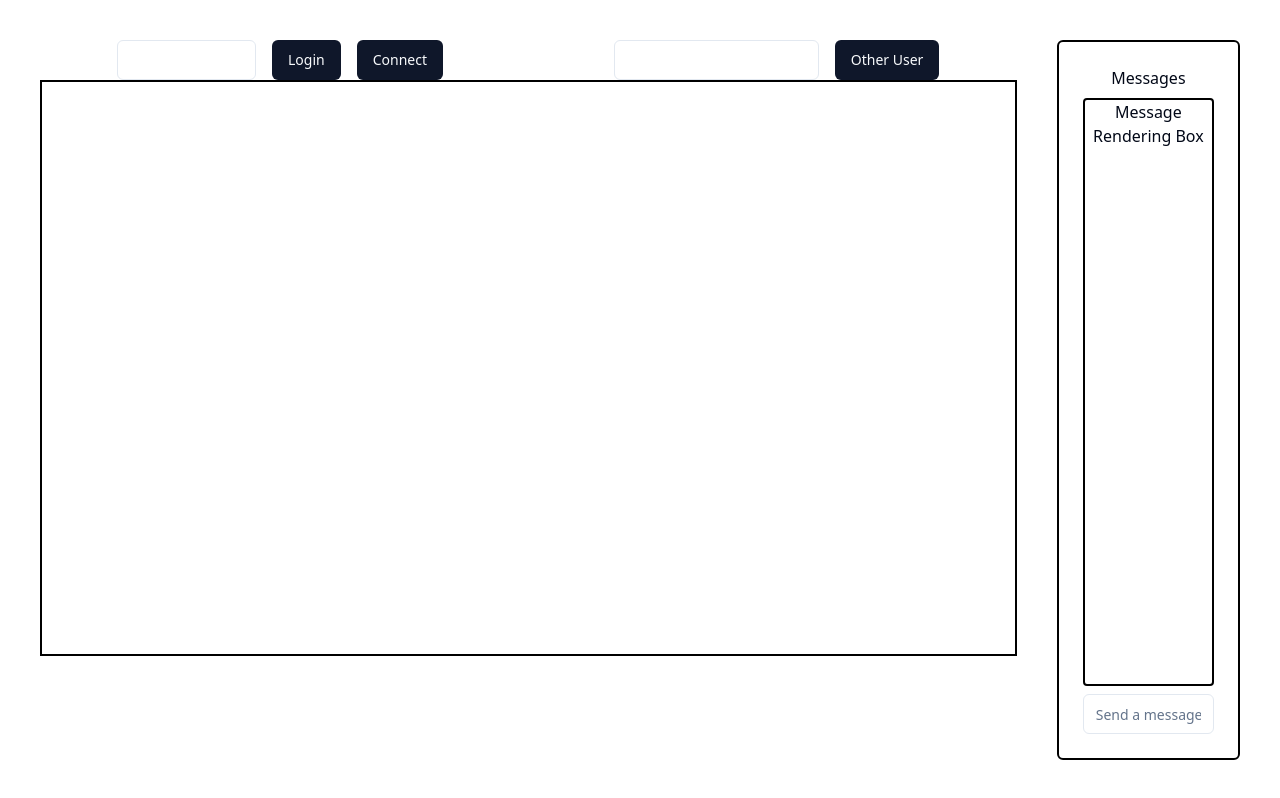
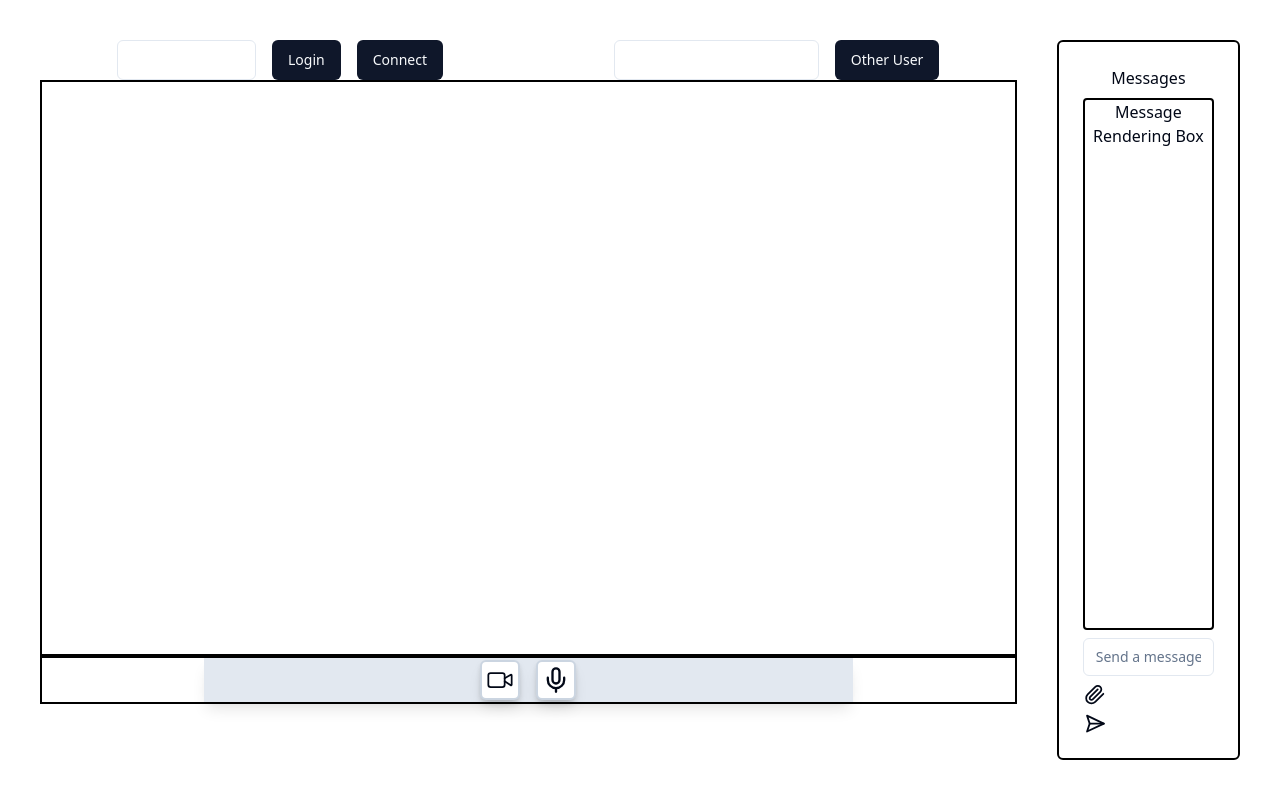
Before and after one commit to richeek45/virtual-meet, a React (Vite) app in the folder client/: page / in a window 1280 px wide. Built offline with nearby package versions, Linux system fonts and the light colour scheme; no server answers.

Commit message:
implementing enabling/disabling audio and video toggle button functionality in video streams

```diff
--- a/client/src/App.tsx
+++ b/client/src/App.tsx
@@ -2,9 +2,31 @@ import { Input } from './components/ui/input';
 import useWebSocket, { sendMessage, setUpPeerConnection } from './utils/useWebSocket';
 import { Button } from './components/ui/button';
 import './App.css';
-import { MESSAGE_TYPES, loggedInAtom, remoteUsernameAtom, usernameAtom, wsDataAtom } from './state/atoms';
+import { MESSAGE_TYPES, loggedInAtom, mediaAtom, remoteUsernameAtom, streamAtom, usernameAtom, wsDataAtom } from './state/atoms';
 import { useAtom, useAtomValue } from 'jotai';
 import { ProfileIcon } from './components/profileIcon';
+import { Mic, MicOff, Paperclip, SendHorizontal, Video, VideoOff } from 'lucide-react';
+
+const iconStyle = `hover:cursor-pointer p-1 border-2 border-slate-300 rounded-md shadow-lg drop-shadow-md bg-white`;
+
+const VideoBtn = ({ videoEnabled, handleVideoToggle} : {videoEnabled: boolean, handleVideoToggle: () => void}) => {
+
+  if (videoEnabled) {
+    return <Video onClick={handleVideoToggle} size={40} strokeWidth={1.5} className={iconStyle} />
+  }
+
+  return  <VideoOff onClick={handleVideoToggle} size={40} strokeWidth={1.5} className={iconStyle} />;
+}
+
+const AudioBtn = ({ audioEnabled, handleAudioToggle} : { audioEnabled: boolean, handleAudioToggle: () => void }) => {
+
+  if (audioEnabled) {
+    return <Mic onClick={handleAudioToggle} size={40} className={iconStyle} />
+  }
+
+  return <MicOff onClick={handleAudioToggle} size={40} className={iconStyle} />;
+}
+
 
 function App() {
   const [username, setUsername] = useAtom(usernameAtom);
@@ -12,7 +34,11 @@ function App() {
   const loggedIn = useAtomValue(loggedInAtom);
   const { connection, localConnection, videoRef, remoteVideoRef } = useWebSocket({port: 8080});
   const wsData = useAtomValue(wsDataAtom);
+  const [stream, setStream] = useAtom(streamAtom);
+  const [mediaToggle, setMediaToggle] = useAtom(mediaAtom);
+
   console.log(loggedIn, wsData);
+
 
   const handleLogin = () => {
     const loginInfo = {
@@ -23,9 +49,10 @@ function App() {
     }
   }
 
-  const handleConnect = () => {
+  const handleConnect = async () => {
     if (videoRef.current && remoteVideoRef.current && connection && localConnection) {
-      setUpPeerConnection(localConnection, videoRef.current, remoteVideoRef.current);
+      const stream = await setUpPeerConnection(localConnection, videoRef.current, remoteVideoRef.current);
+      setStream(stream);
     }
   }
 
@@ -35,6 +62,26 @@ function App() {
       await localConnection.setLocalDescription(offer);
       sendMessage(connection, remoteUsername, { type: MESSAGE_TYPES.OFFER, offer })
     }
+  }
+
+  const handleAudioToggle = () => {
+    console.log('audio toggled = ', mediaToggle.audio)
+    stream.getAudioTracks().forEach((track: { enabled: boolean; }) => {
+      track.enabled = !track.enabled
+      setMediaToggle({ audio: track.enabled, video: mediaToggle.video });
+    });
+  }
+
+  const handleSendMessage = () => {
+    console.log('send')
+  }
+
+  const handleVideoToggle = () => {
+    console.log('Mute Video!!', mediaToggle.video);
+    stream.getVideoTracks().forEach((track: { enabled: boolean; }) => {
+      track.enabled = !track.enabled;
+      setMediaToggle({ video: track.enabled, audio: mediaToggle.audio });
+    });
   }
 
   return (
@@ -64,13 +111,24 @@ function App() {
           </div>
         </div>
 
+        <div className='border-black border-2 h-12 flex justify-center'>
+          <div className='flex justify-center items-center shadow-lg bg-slate-200 w-2/3 gap-4'>
+            <VideoBtn handleVideoToggle={handleVideoToggle} videoEnabled={mediaToggle.video} />
+            <AudioBtn handleAudioToggle={handleAudioToggle} audioEnabled={mediaToggle.audio} />
+          </div>
+        </div>
+
       </div>
+
+
       <div className='flex flex-col w-[30%] border-solid border-black border-2 rounded-md p-6 gap-2'>
         Messages
         <div className='h-[90%] border-2 border-black rounded-sm'>
           Message Rendering Box
         </div>
         <Input placeholder='Send a message' />
+        <Paperclip />
+        <SendHorizontal onClick={handleSendMessage} />
       </div>
     </div>
   )
--- a/client/src/state/atoms.ts
+++ b/client/src/state/atoms.ts
@@ -31,3 +31,5 @@ export const usernameAtom = atom('');
 export const remoteUsernameAtom = atom('');
 export const wsDataAtom = atom({} as WsDataI);
 export const loggedInAtom = atom(false);
+export const streamAtom = atom(null as unknown as MediaStream);
+export const mediaAtom = atom({ audio: true, video: true });
--- a/client/src/utils/useWebSocket.ts
+++ b/client/src/utils/useWebSocket.ts
@@ -33,7 +33,7 @@ export const setUpPeerConnection = async (
     video.play();
   }
 
-  stream.getTracks().forEach(track => {
+  stream.getTracks().forEach((track) => {
     console.log('getting tracked ')
     rtcConnection.addTrack(track, stream);
   })
@@ -46,6 +46,7 @@ export const setUpPeerConnection = async (
     }
   })
 
+  return stream;
 }
 
 const useWebSocket = ({ port } : { port: number}) => {
@@ -56,7 +57,7 @@ const useWebSocket = ({ port } : { port: number}) => {
   const localConnection = useRef<RTCPeerConnection | null>(null);
   const videoRef = useRef<HTMLVideoElement>(null);
   const remoteVideoRef = useRef<HTMLVideoElement>(null);
-  const [loggedIn, setLoggedIn] = useAtom(loggedInAtom);
+  const [_, setLoggedIn] = useAtom(loggedInAtom);
   const usernameRef = useRef(username);
   const remoteUsernameRef = useRef(remoteUsername);
 
```
